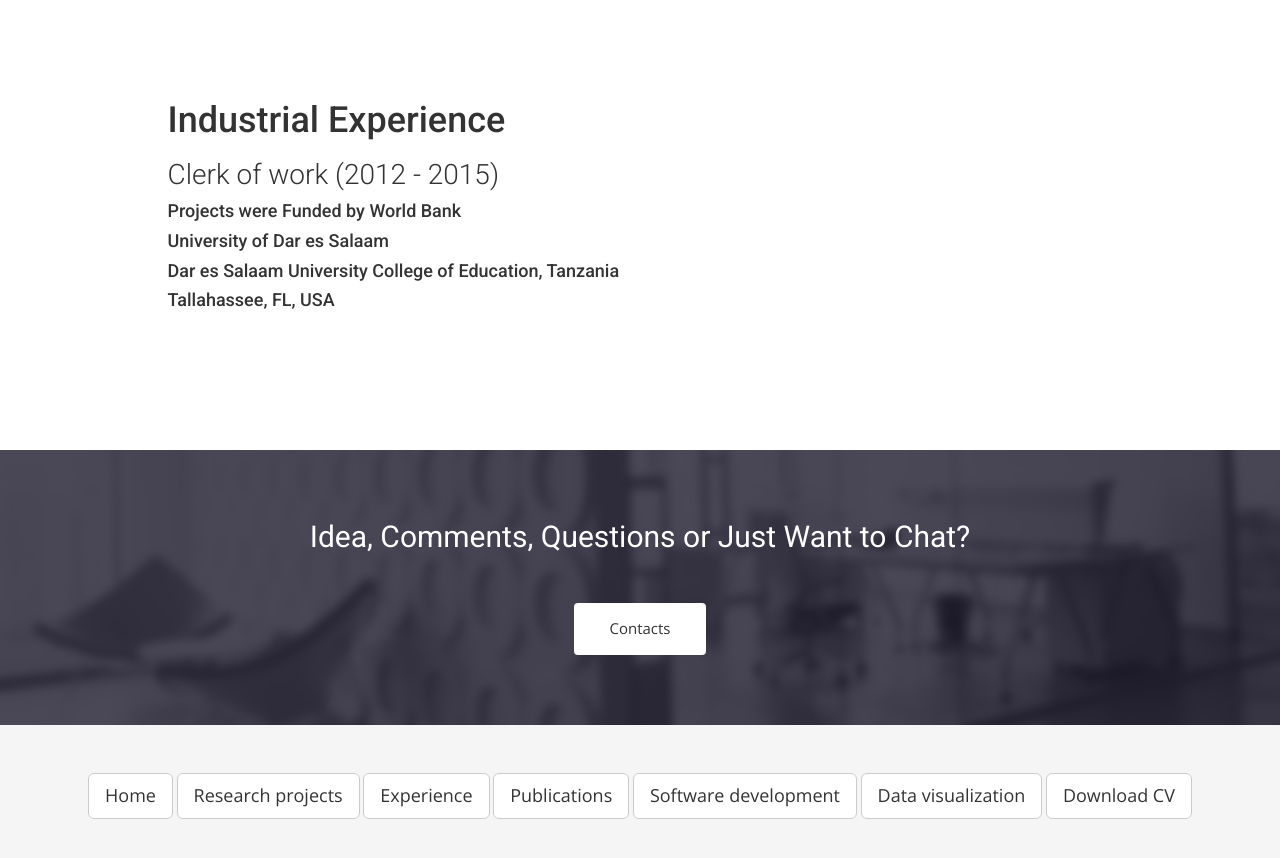
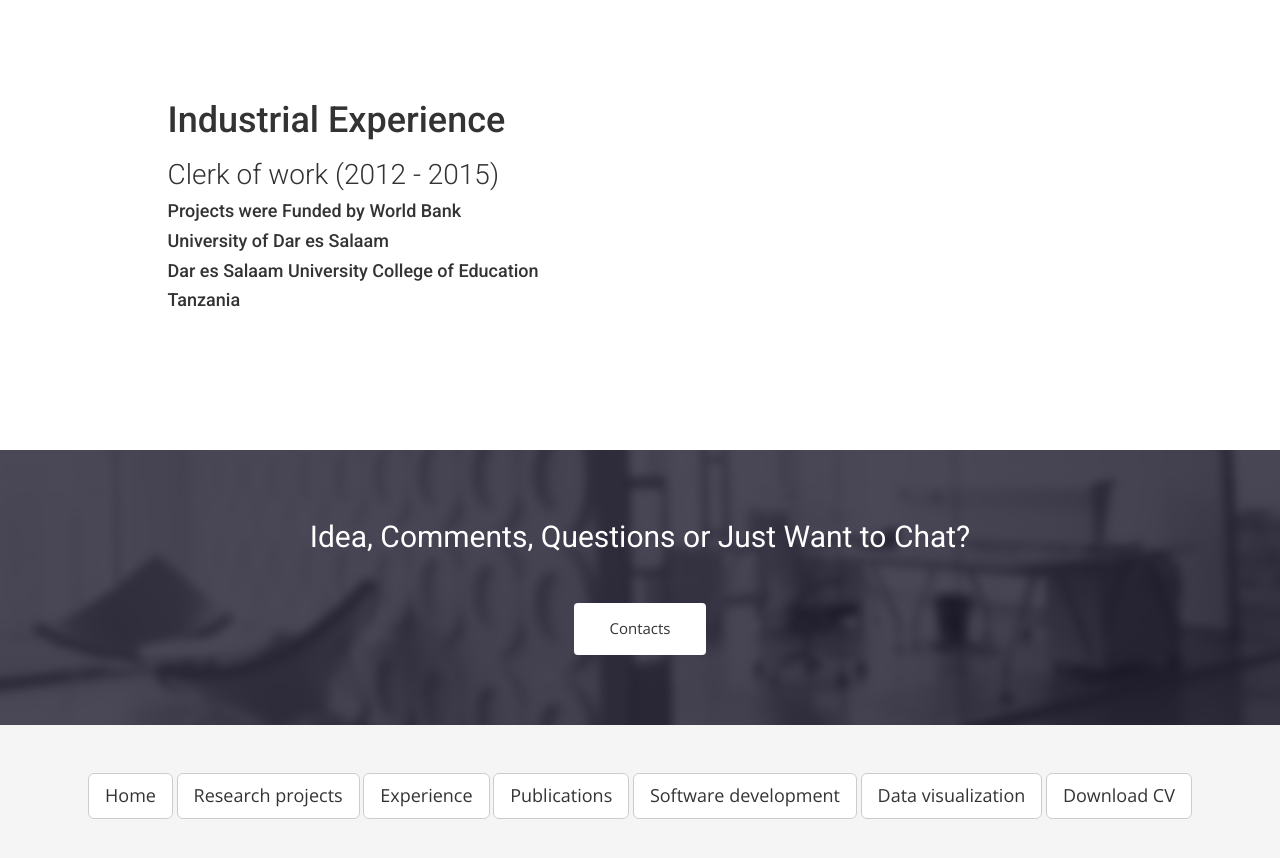
Before and after one commit to ekidando/Emma, a Jekyll site: the page built from experience.html, in a window 1280 px wide and 900 px high, scrolled down 1693 px. Shown: the top 858 px of the window. Built offline with Jekyll 4.4.1, drawn with Linux system fonts in a browser that asks for light colours; nearby versions of some CDN libraries; some web fonts are replaced.

Commit message:
Update experience.html

```diff
--- a/experience.html
+++ b/experience.html
@@ -123,8 +123,8 @@ published: true
   <h3 class="animated fadeInUp">Clerk of work (2012 - 2015) </h3>
          <h4 class="animated fadeInUp">Projects were Funded by World Bank</h4>
           <h4 class="animated fadeInUp">University of Dar es Salaam</h4>
-          <h4 class="animated fadeInUp"> Dar es Salaam University College of Education, Tanzania</h4>
-          <h4 class="animated fadeInUp">Tallahassee, FL, USA</h4>
+          <h4 class="animated fadeInUp"> Dar es Salaam University College of Education </h4>
+          <h4 class="animated fadeInUp">Tanzania</h4>
 
     </div>
   </div>
```
